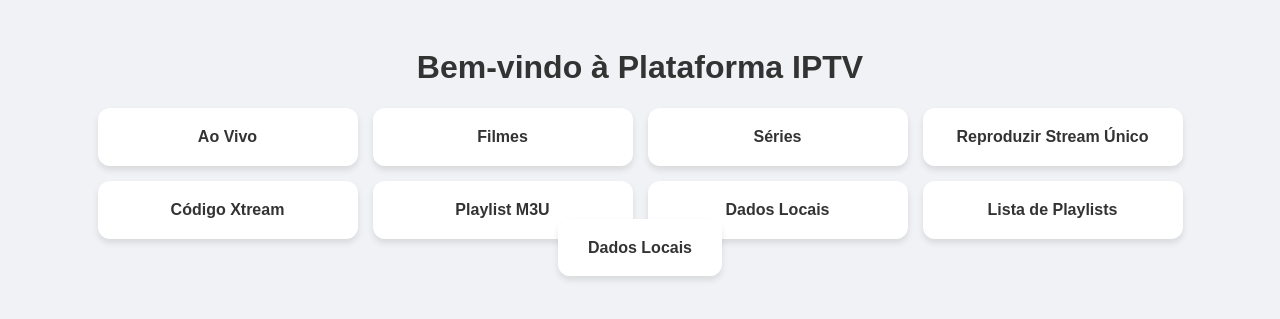
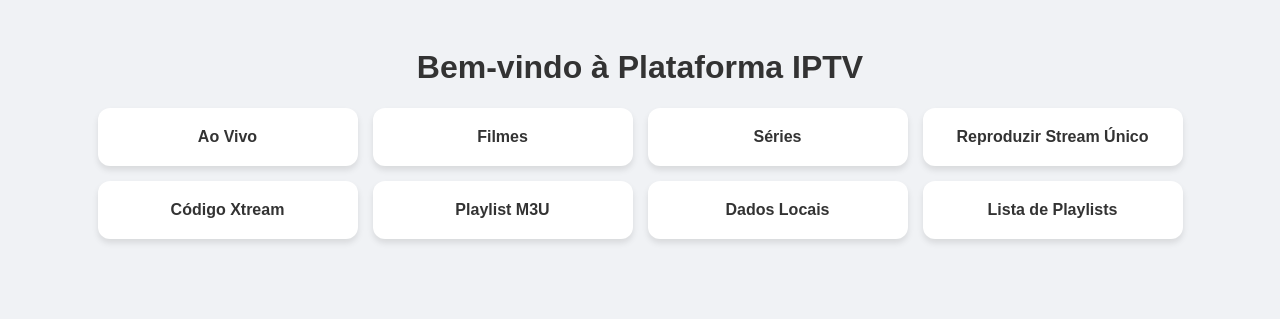
Before and after one commit to JET-SOUZA/jet.iptv, a Flask app: page / in a window 1280 px wide. Shown: the top 319 px of the page. Run offline with Flask 3, Linux system fonts and the light colour scheme.

Commit message:
Update index.html

```diff
--- a/templates/index.html
+++ b/templates/index.html
@@ -20,4 +20,3 @@
 </div>
 </body>
 </html>
-<a href="{{ url_for('local_files') }}" class="card">Dados Locais</a>
```
